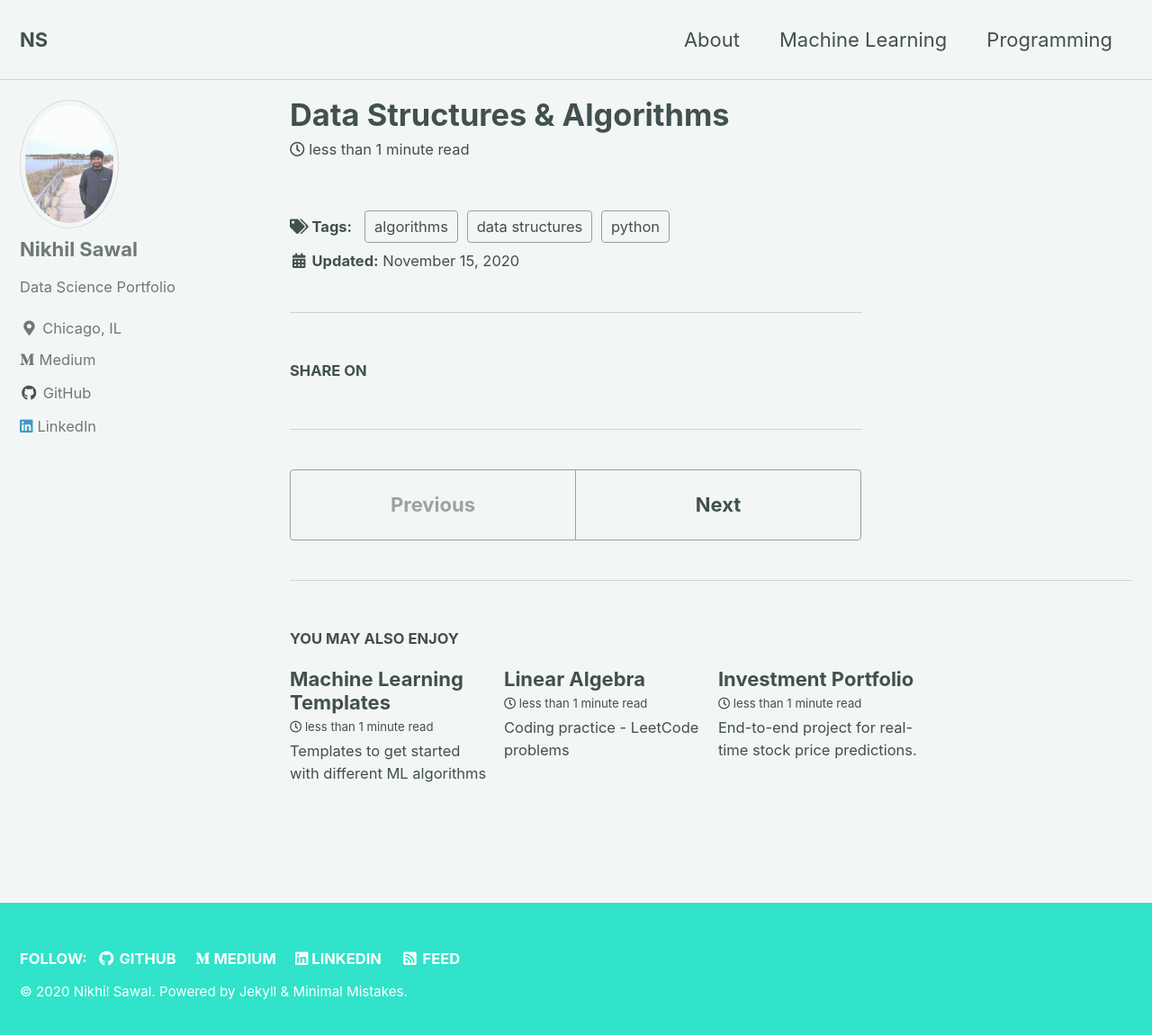
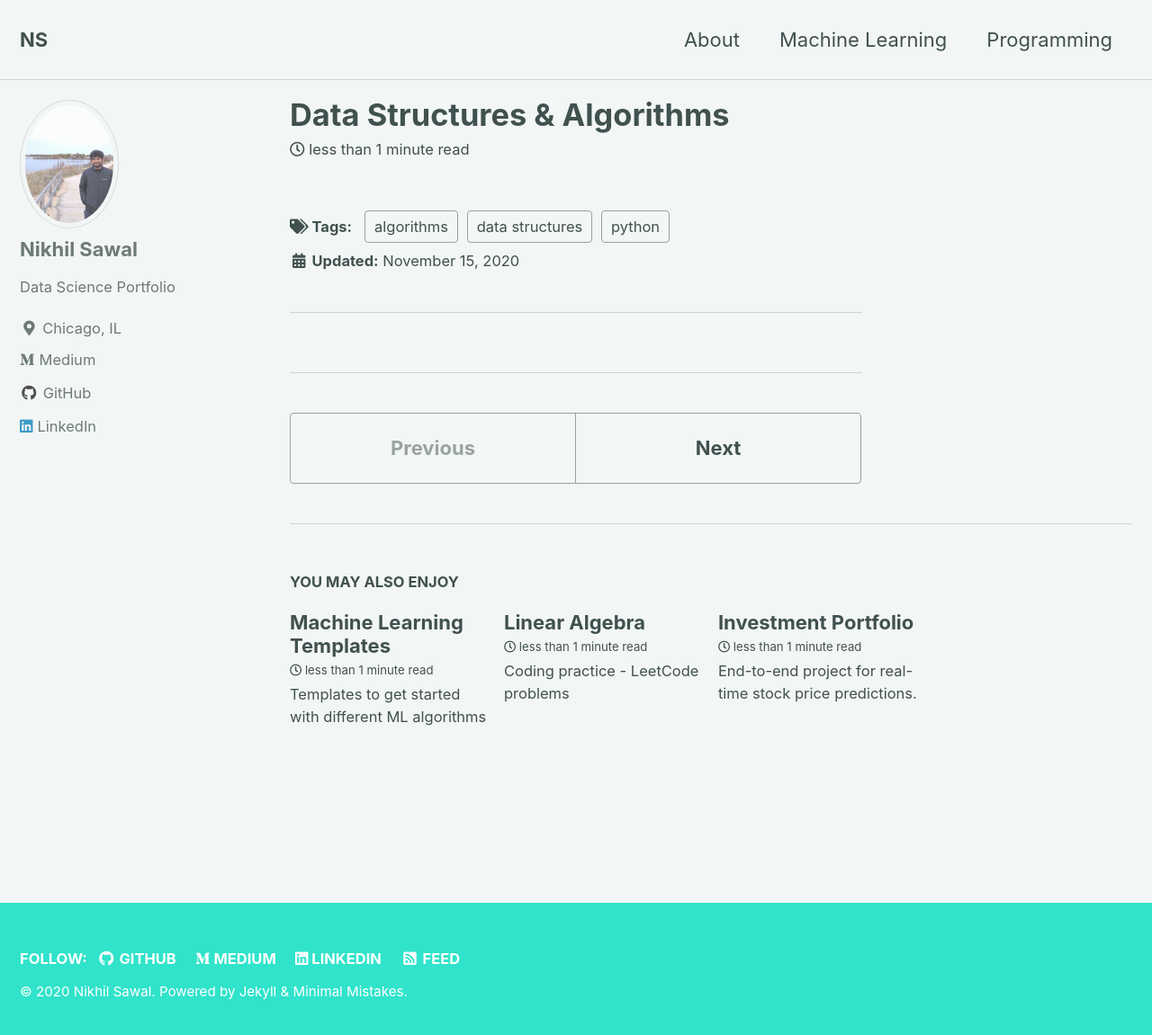
Before and after one commit to NikhilSawal/NikhilSawal.github.io, a Jekyll site: the page built from _posts/2020-11-15-data-structures-and-algorithms.md, in a window 1280 px wide and 1159 px high. Shown: the top 1151 px of the window at 90% size. Built offline with Jekyll 4.4.1, drawn with Linux system fonts in a browser that asks for light colours; cached includes are drawn as plain includes.

Commit message:
Cosmetic changes to social media links

```diff
--- a/_includes/social-share.html
+++ b/_includes/social-share.html
@@ -1,7 +1,7 @@
 <section class="page__share">
-  {% if site.data.ui-text[site.locale].share_on_label %}
+  <!-- {% if site.data.ui-text[site.locale].share_on_label %}
     <h4 class="page__share-title">{{ site.data.ui-text[site.locale].share_on_label | default: "Share on" }}</h4>
-  {% endif %}
+  {% endif %} -->
 
   <!-- <a href="https://twitter.com/intent/tweet?{% if site.twitter.username %}via={{ site.twitter.username | url_encode }}&{% endif %}text={{ page.title | url_encode }}%20{{ page.url | absolute_url | url_encode }}" class="btn btn--twitter" onclick="window.open(this.href, 'window', 'left=20,top=20,width=500,height=500,toolbar=1,resizable=0'); return false;" title="{{ site.data.ui-text[site.locale].share_on_label | default: 'Share on' }} Twitter"><i class="fab fa-fw fa-twitter" aria-hidden="true"></i><span> Twitter</span></a>
 
```
